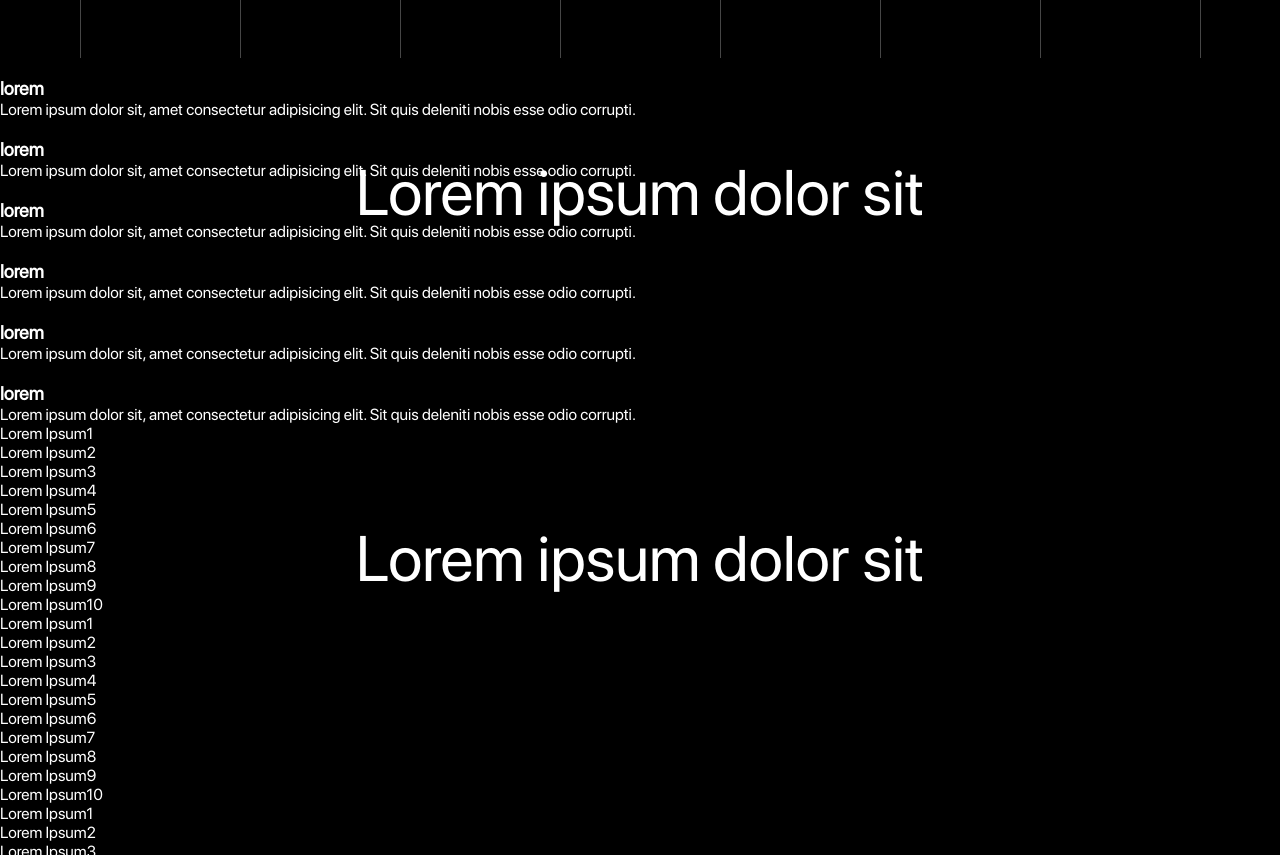
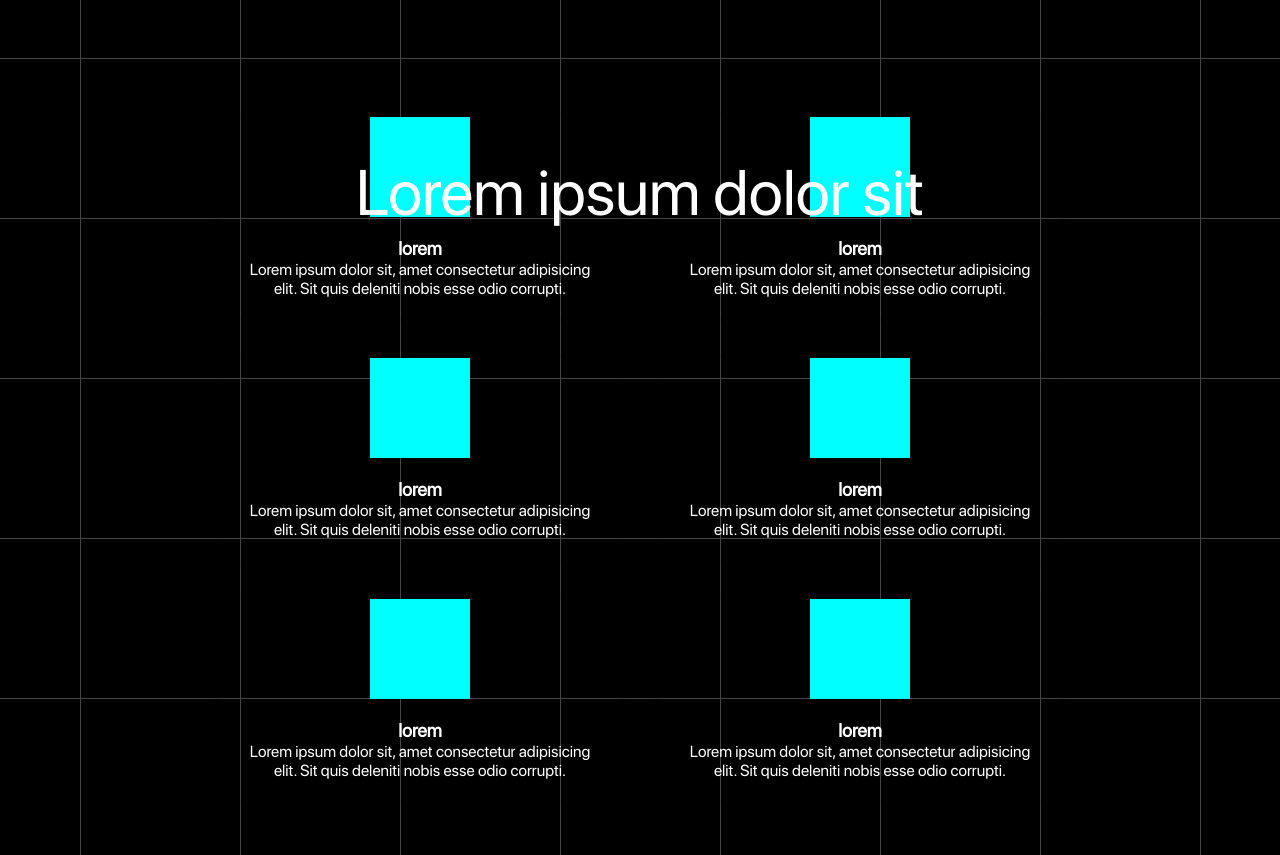
Before and after one commit to Augustas-Armalis/Agency, a plain HTML site: page agency/index.html in a window 1280 px wide. Shown: the part 9064-9919 px from the top of the page. Drawn offline with nearby package versions, Linux system fonts and the light colour scheme; a script that the page names is missing.

Commit message:
Benefits and what about sketches index.css

```diff
--- a/agency/index.css
+++ b/agency/index.css
@@ -792,7 +792,54 @@ body {
 
 
 
-.ghost {
+.tenth-container {
+  background-size: 10rem 10rem;
+  background-image: linear-gradient(to right, rgba(70, 70, 70, 1) 1px, transparent 1px),
+    linear-gradient(to bottom, rgba(70, 70, 70, 1) 1px, transparent 1px);
+  background-position: center;
+  z-index: 90;
+  background-color: black;
+  position: relative;
+  min-height: 100vh;
+  display: flex;
+  align-items: center;
+  justify-content: center;
+  overflow: hidden;
+}
+
+
+.benefits-card {
+  width: 400px;
+  margin: 20px;
+  border-radius: 20px;
+  box-shadow: 0 0 10px rgba(0, 0, 0, 0.2);
+  overflow: hidden;
+  display: flex;
+  align-items: center;
+  flex-direction: column;
+  text-align: center;
+}
+
+.benefits-card-image {
+  background-color: aqua;
+  width: 100px;
+  height: 100px;
+}
+
+.benefits-content {
+  padding: 20px;
+}
+
+.benefits-container {
+  display: flex;
+  flex-wrap: wrap;
+  justify-content: center;
+  align-items: center;
+  max-width: 1500px;
+}
+
+
+.eleventh-container {
   background-size: 10rem 10rem;
   background-image: linear-gradient(to right, rgba(70, 70, 70, 1) 1px, transparent 1px),
     linear-gradient(to bottom, rgba(70, 70, 70, 1) 1px, transparent 1px);
@@ -803,18 +850,52 @@ body {
   height: 100vh;
   display: flex;
   align-items: center;
-  justify-content: center;
+  overflow: hidden;
+}
+
+.benefits-marquee {
+  margin-top: 4vh;
+  position: relative;
+  padding: 30px 0;
+  display: flex;
+  align-items: center;
+  overflow: hidden;
+  border-top: 1px solid rgba(70, 70, 70, 1);
+  border-bottom: 1px solid rgba(70, 70, 70, 1);
+  background-color: forestgreen;
 }
 
 
+#marquee-inner {
+  display: flex;
+  width: fit-content;
+  flex: auto;
+  flex-direction: row;
+}
 
+#marquee-part {
+  display: flex;
+  height: 4rem;
+  width: 10rem;
+  margin-left: 2rem;
+  background-color: rgb(13, 45, 134);
+  z-index: 90;
+  border-radius: 13px;
+  cursor: ew-resize;
+  flex-direction: row;
+  align-items: center;
+}
 
-
-
-
-
-
-
+#marquee-part {
+  user-select: none;
+  /* Standard syntax */
+  -webkit-user-select: none;
+  /* Webkit browsers */
+  -moz-user-select: none;
+  /* Mozilla Firefox */
+  -ms-user-select: none;
+  /* Internet Explorer/Edge */
+}
 
 
 
```
